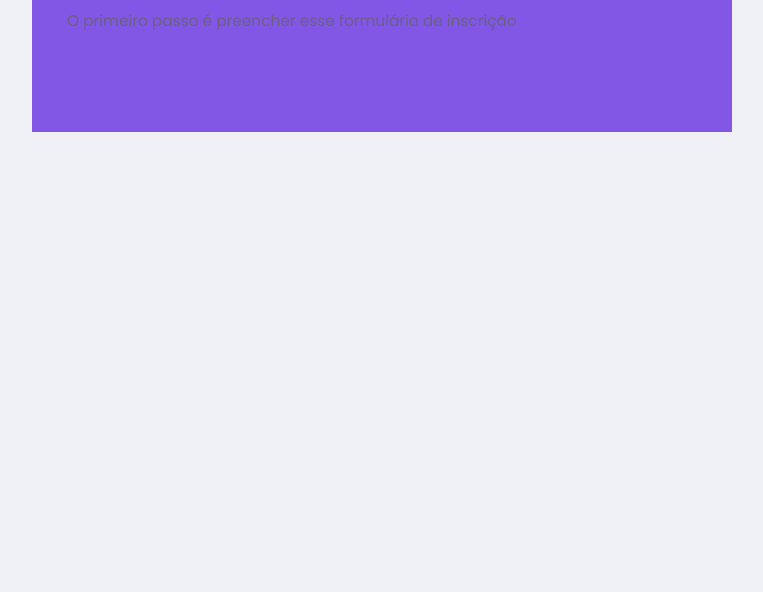
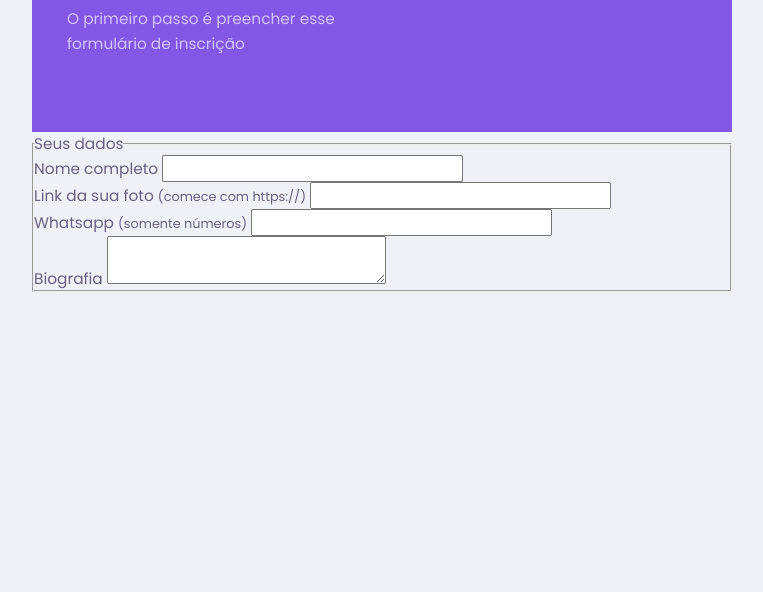
Before and after one commit to amandagonsalves/nodejs-basic-study-platform, a plain HTML site: page give-classes.html in a window 1280 px wide. Shown: the part 208-800 px from the top of the page, without its empty margins (258-1021 px from the left). Drawn offline with Linux system fonts and the light colour scheme.

Commit message:
give classes

```diff
--- a/give-classes.html
+++ b/give-classes.html
@@ -9,7 +9,7 @@
         <link rel="stylesheet" href="styles/partials/page-give-classes.css">
         <link href="https://fonts.googleapis.com/css2?family=Archivo:wght@400;700&amp;family=Poppins:wght@400;600&amp;display=swap" rel="stylesheet">
     </head>
-    <body id="page-study">
+    <body id="page-give-classes">
         <div id="container">
             <header class="page-header">
                 <div class="top-bar-container">
@@ -24,6 +24,27 @@
                 </div>
             </header>
             <main>
+                <form action="" id="create-class">
+                    <fieldset>
+                        <legend>Seus dados</legend>
+                        <div class="input-block">
+                            <label for="name">Nome completo</label>
+                            <input type="text" name="name" id="name" required>
+                        </div>
+                        <div class="input-block">
+                            <label for="avatar">Link da sua foto <small>(comece com https://)</small></label>
+                            <input type="url" name="avatar" id="avatar" required>
+                        </div>
+                        <div class="input-block">
+                            <label for="whatsapp">Whatsapp <small>(somente números)</small></label>
+                            <input type="number" name="whatsapp" id="whatsapp" required>
+                        </div>
+                        <div class="textarea-block">
+                            <label for="bio">Biografia</label>
+                            <textarea name="bio" id="bio" required></textarea>
+                        </div>
+                    </fieldset>
+                </form>
             </main>
         </div>
     </body>
--- a/styles/partials/header.css
+++ b/styles/partials/header.css
@@ -22,7 +22,7 @@
 .page-header .top-bar-container a:hover {
     opacity: 0.6;
 }
-.page-header .top-bar-container img {
+.page-header .top-bar-container > img {
     height: 1.6rem;
 }
 .page-header .header-content {
@@ -34,6 +34,13 @@
     font: 700 3.6rem Archivo;
     color: var(--color-title-in-primary);
     line-height: 4.2rem;
+}
+.page-header .header-content p {
+    max-width: 30rem;
+    font-size: 1.6rem;
+    line-height: 2.6rem;
+    color: var(--color-text-in-primary);
+    margin-top: 2.4rem;
 }
 @media (min-width:700px) {
     .page-header {
```
